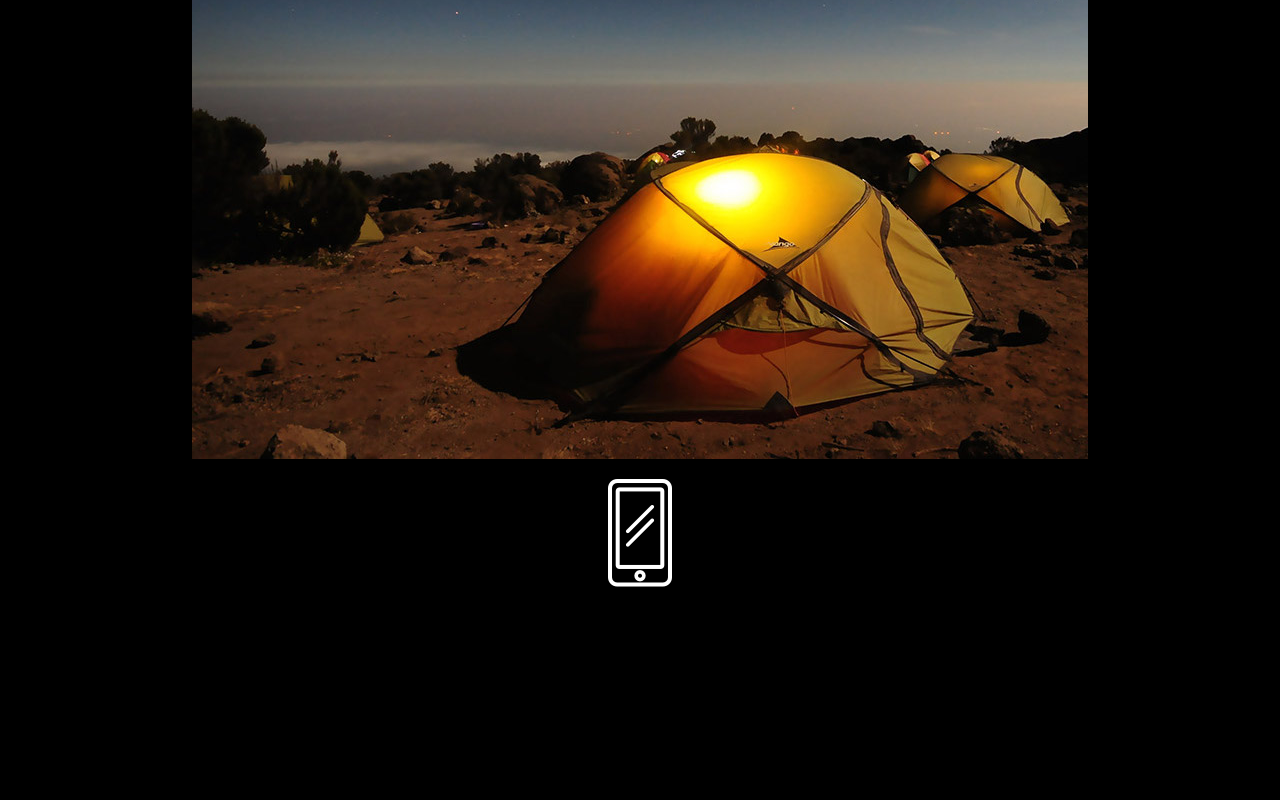
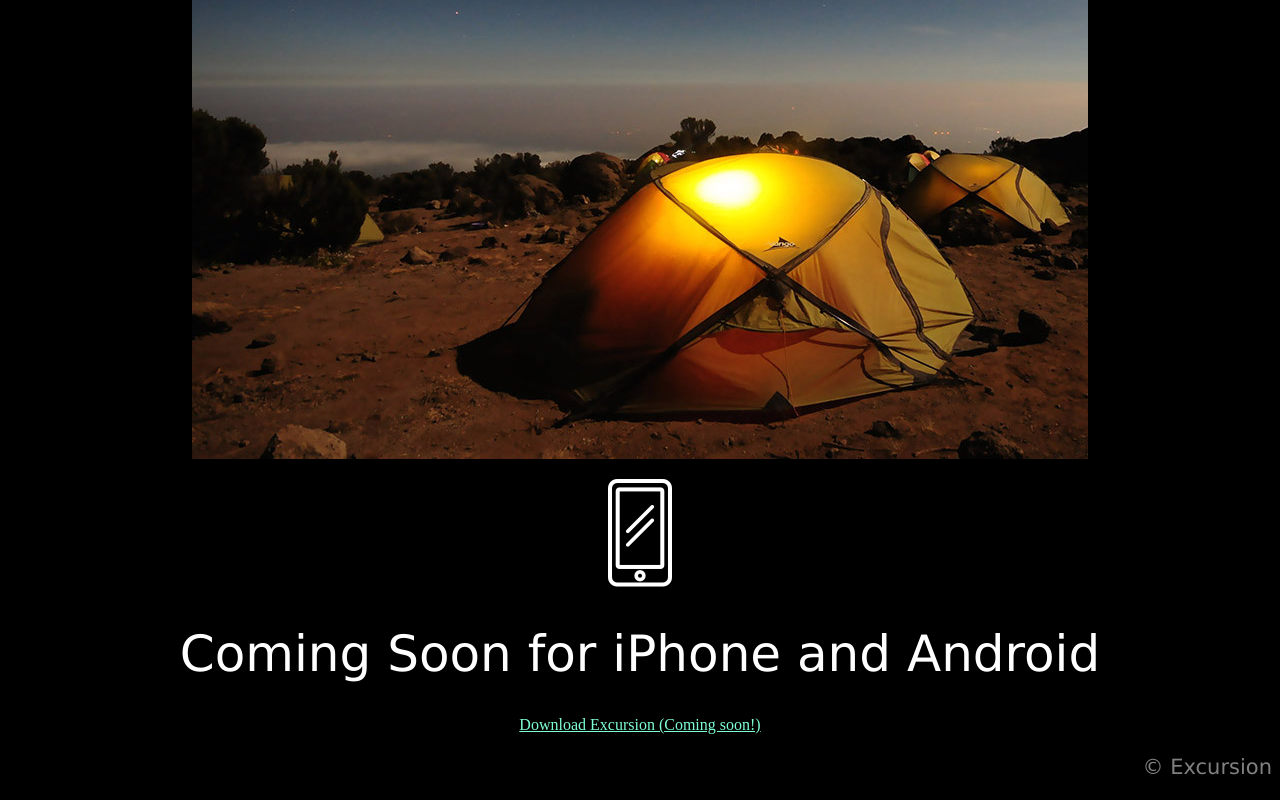
Before and after one commit to kentoclops/excursion, a plain HTML site: page index.html in a window 1280 px wide. Shown: the part 1121-1921 px from the top of the page. Before the commit the page ends 1728 px from the top, so only its background shows below. Drawn offline with Linux system fonts and the light colour scheme.

Commit message:
finalize footer and nav link

```diff
--- a/index.html
+++ b/index.html
@@ -7,7 +7,7 @@
   <body>
 
 <div>
-       <h1>Discover Hidden Places Around the World</div></h1>
+       <h1 id="top">Discover Hidden Places Around the World</div></h1>
 
 <div>
       <p><a id="downloadexcursion" href="downloadexcursion(comingsoon)">Download Excursion (Coming soon!)</a></p>
@@ -26,5 +26,8 @@
   <p><img src="./resources/images/camp.jpg"></p>
   <p><img src="./resources/images/phone.png"></p>
 </div>
+<h1>Coming Soon for iPhone and Android</h1>
+<p><a href="#top">Download Excursion (Coming soon!)</a></p>
+<p id="copyright">© Excursion</p>
   </body>
 </html>
--- a/resources/css/style.css
+++ b/resources/css/style.css
@@ -9,16 +9,25 @@ h1 {
   font-size: 50px;
   color: white;
   text-align: center;
+}
 
+a {
+  color: aquamarine;
 }
 
 #downloadexcursion {
-  color: aquamarine;
   font-size: 16px;
 }
 
-#excursion {
+#excursion  {
   font-family: Verdana;
   color: gray;
   font-size: 21px;
 }
+
+#copyright {
+  text-align: right;
+  font-family: Verdana;
+  color: gray;
+  font-size: 21px;
+}
```
